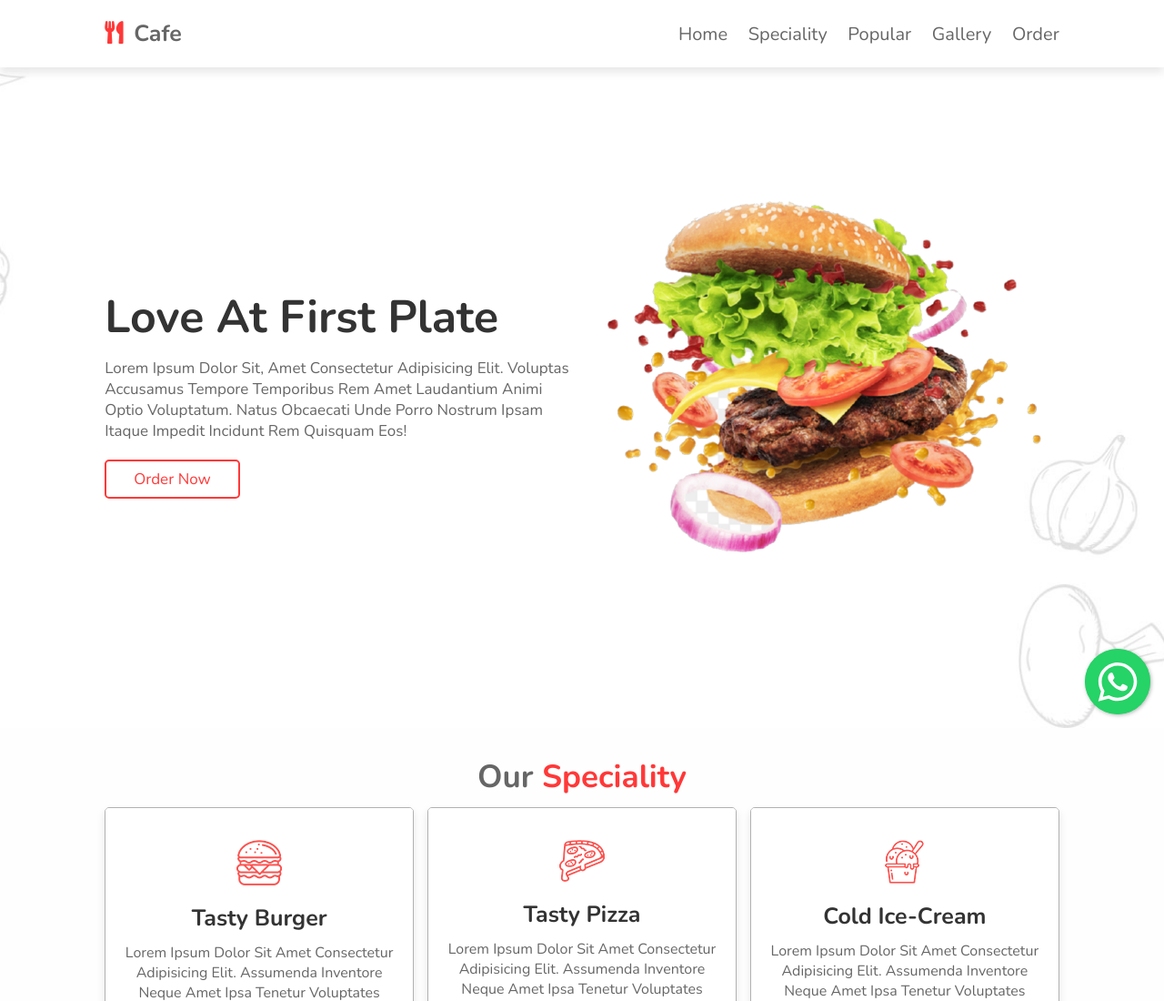
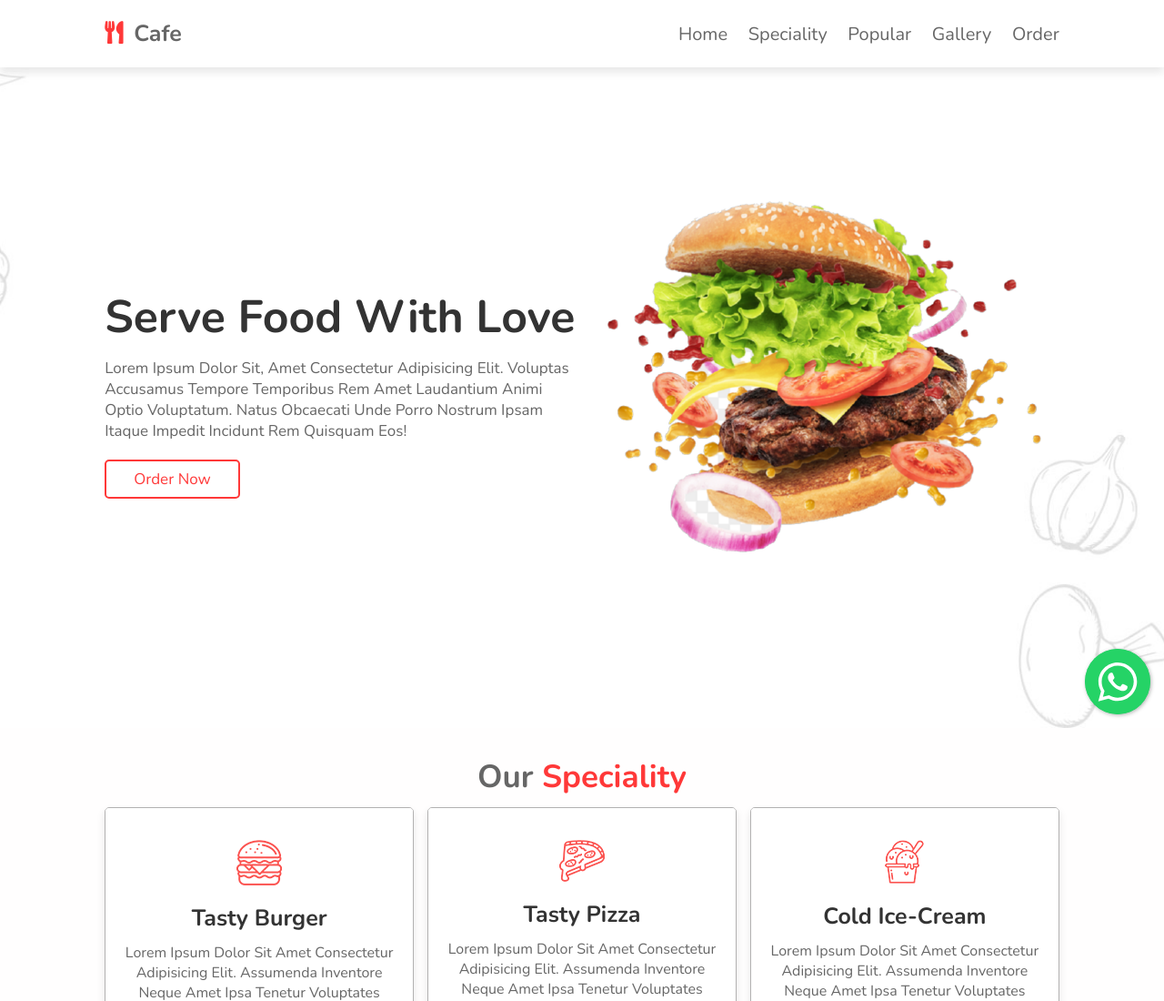
Before and after one commit to MushrafMuhammed/cafewebsite, a plain HTML site: page index.html in a window 1280 px wide. Shown: the top 1100 px of the page at 91% size. Drawn offline with nearby package versions, Linux system fonts and the light colour scheme.

Commit message:
Update index.html

```diff
--- a/index.html
+++ b/index.html
@@ -50,7 +50,7 @@
 <section class="home" id="home">
 
     <div class="content">
-        <h3>Love at first plate</h3>
+        <h3>Serve Food With Love</h3>
         <p>Lorem ipsum dolor sit, amet consectetur adipisicing elit. Voluptas accusamus tempore temporibus rem amet laudantium animi optio voluptatum. Natus obcaecati unde porro nostrum ipsam itaque impedit incidunt rem quisquam eos!</p>
         <a href="#" class="btn">order now</a>
     </div>
```
